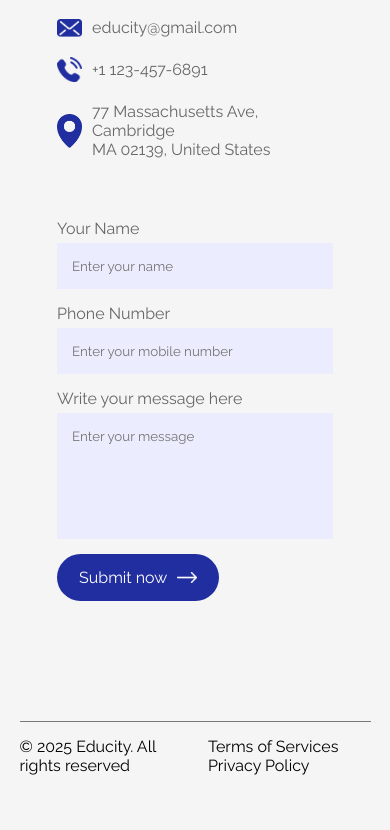
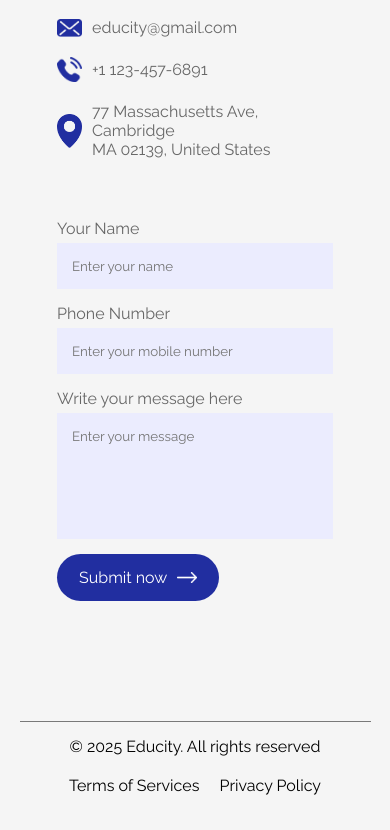
Before and after one commit to PranitaKute/Educity, a React app: page / in a window 390 px wide. Shown: the part 4835-5665 px from the top of the page. Before the commit the page ends 5635 px from the top, so only its background shows below. Built offline with nearby package versions, Linux system fonts and the light colour scheme; the HTML template or start-up script is replaced by a standard one.

Commit message:
Update Footer.css made responsive

```diff
--- a/src/components/Footer/Footer.css
+++ b/src/components/Footer/Footer.css
@@ -12,3 +12,19 @@
     display: inline-block;
     margin-left: 20px;
 }
+
+/* Media Query */
+@media (max-width: 600px){
+    .footer{
+        display: block;
+        text-align: center;
+    }
+
+    .footer ul li{
+        margin: 10px;
+    }
+
+    .footer ul{
+        margin-top: 10px;
+    }
+}
```
